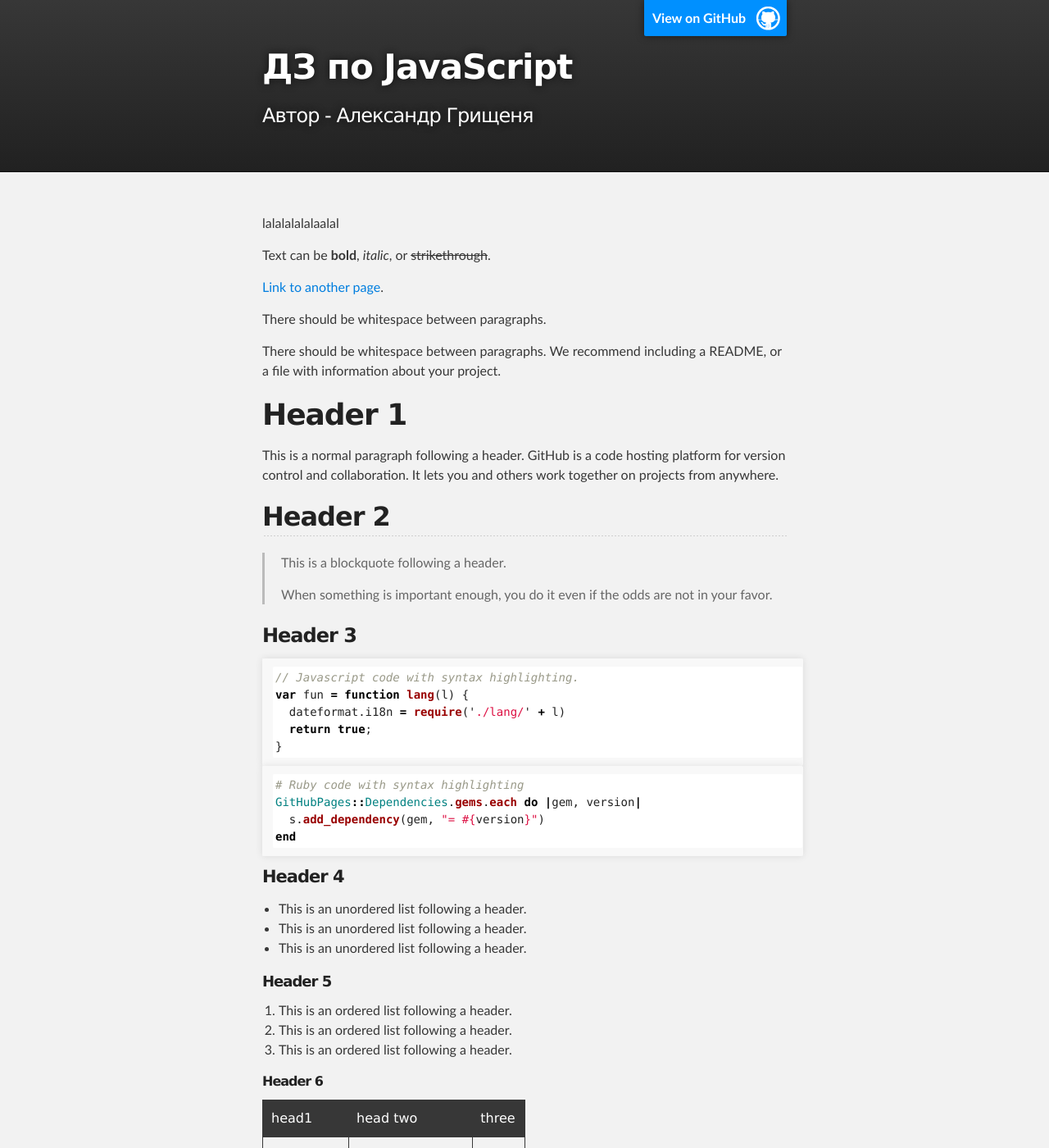
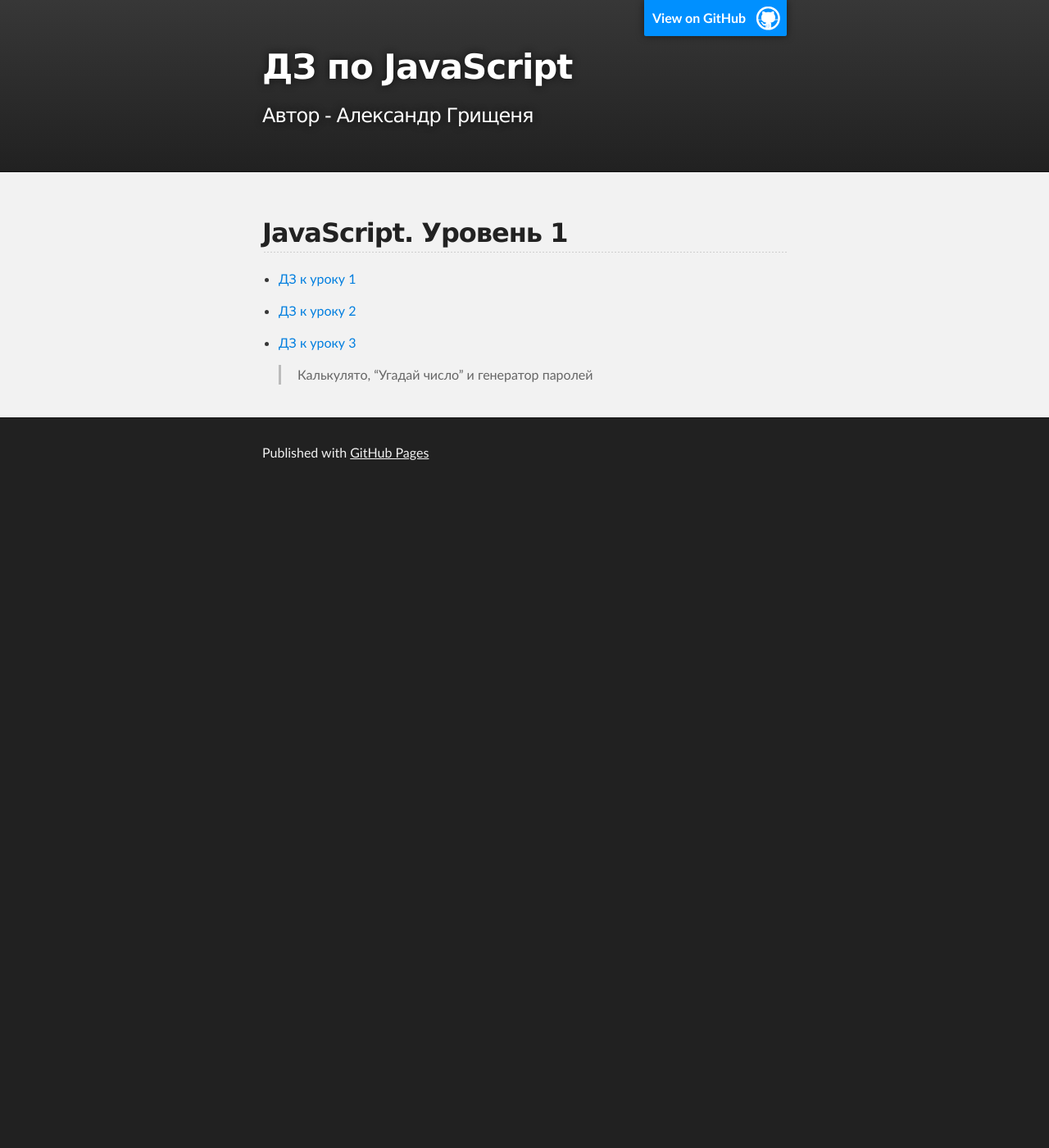
Before and after one commit to alexandersgr/alexandersgr.github.io, a Jekyll site: the page built from index.md, in a window 1280 px wide and 1400 px high. Shown: the whole window at 82% size. Built offline with Jekyll 4.4.1, drawn with Linux system fonts in a browser that asks for light colours; our own code applies the rules of GitHub Pages for plain Markdown files; some of the changed text lies outside the part shown.

Commit message:
индекс

````diff
--- a/index.md
+++ b/index.md
@@ -1,124 +1,13 @@
 ---
 layout: default
 ---
-lalalalalalaalal
 
-Text can be **bold**, _italic_, or ~~strikethrough~~.
-
-[Link to another page](another-page).
-
-There should be whitespace between paragraphs.
-
-There should be whitespace between paragraphs. We recommend including a README, or a file with information about your project.
-
-# [](#header-1)Header 1
-
-This is a normal paragraph following a header. GitHub is a code hosting platform for version control and collaboration. It lets you and others work together on projects from anywhere.
-
-## [](#header-2)Header 2
-
-> This is a blockquote following a header.
->
-> When something is important enough, you do it even if the odds are not in your favor.
-
-### [](#header-3)Header 3
-
-```js
-// Javascript code with syntax highlighting.
-var fun = function lang(l) {
-  dateformat.i18n = require('./lang/' + l)
-  return true;
-}
-```
-
-```ruby
-# Ruby code with syntax highlighting
-GitHubPages::Dependencies.gems.each do |gem, version|
-  s.add_dependency(gem, "= #{version}")
-end
-```
-
-#### [](#header-4)Header 4
-
-*   This is an unordered list following a header.
-*   This is an unordered list following a header.
-*   This is an unordered list following a header.
-
-##### [](#header-5)Header 5
-
-1.  This is an ordered list following a header.
-2.  This is an ordered list following a header.
-3.  This is an ordered list following a header.
-
-###### [](#header-6)Header 6
-
-| head1        | head two          | three |
-|:-------------|:------------------|:------|
-| ok           | good swedish fish | nice  |
-| out of stock | good and plenty   | nice  |
-| ok           | good `oreos`      | hmm   |
-| ok           | good `zoute` drop | yumm  |
-
-### There's a horizontal rule below this.
-
-* * *
-
-### Here is an unordered list:
-
-*   Item foo
-*   Item bar
-*   Item baz
-*   Item zip
-
-### And an ordered list:
-
-1.  Item one
-1.  Item two
-1.  Item three
-1.  Item four
-
-### And a nested list:
-
-- level 1 item
-  - level 2 item
-  - level 2 item
-    - level 3 item
-    - level 3 item
-- level 1 item
-  - level 2 item
-  - level 2 item
-  - level 2 item
-- level 1 item
-  - level 2 item
-  - level 2 item
-- level 1 item
-
-### Small image
-
-![](https://assets-cdn.github.com/images/icons/emoji/octocat.png)
-
-### Large image
-
-![](https://guides.github.com/activities/hello-world/branching.png)
+## [](#header-2)JavaScript. Уровень 1
 
 
-### Definition lists can be used with HTML syntax.
+* [ДЗ к уроку 1](https://alexandersgr.github.io/JavaScriptLv1_HomeWorks/Lesson1.html)
 
-<dl>
-<dt>Name</dt>
-<dd>Godzilla</dd>
-<dt>Born</dt>
-<dd>1952</dd>
-<dt>Birthplace</dt>
-<dd>Japan</dd>
-<dt>Color</dt>
-<dd>Green</dd>
-</dl>
+* [ДЗ к уроку 2](https://alexandersgr.github.io/JavaScriptLv1_HomeWorks/Lesson2.html)
 
-```
-Long, single-line code blocks should not wrap. They should horizontally scroll if they are too long. This line should be long enough to demonstrate this.
-```
-
-```
-The final element.
-```
+* [ДЗ к уроку 3](https://alexandersgr.github.io/JavaScriptLv1_HomeWorks/Lesson3.html)
+>  Калькулято, "Угадай число" и генератор паролей
````
